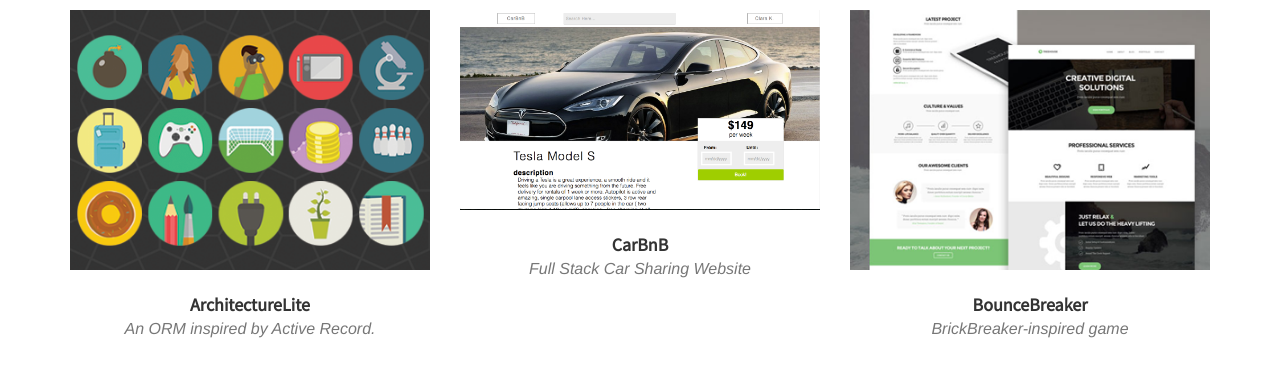
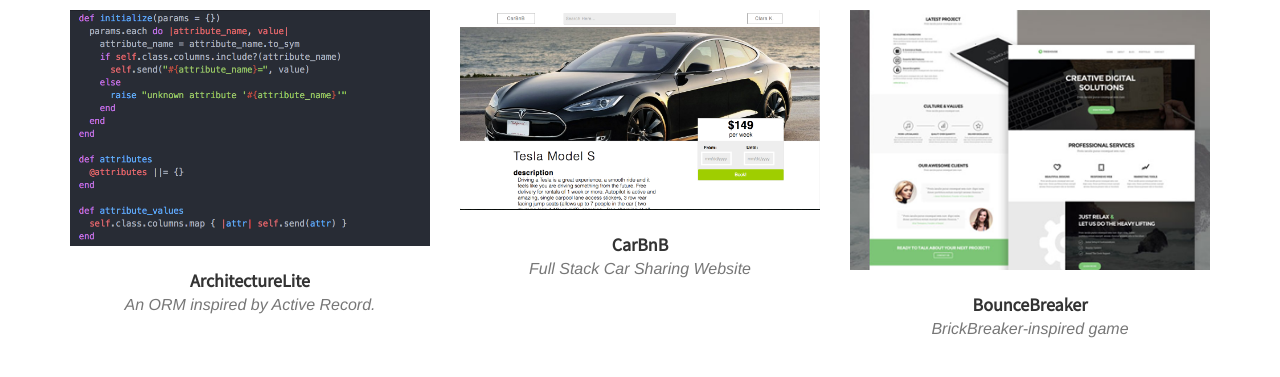
Before and after one commit to justinwie/justinwie, a website: page index.html in a window 1280 px wide. Shown: the part 679-1056 px from the top of the page. Drawn offline with nearby package versions, Linux system fonts and the light colour scheme; a web font is replaced by a local one.

Commit message:
Add archlite picture, change title

```diff
--- a/index.html
+++ b/index.html
@@ -9,7 +9,7 @@
     <meta name="description" content="">
     <meta name="author" content="">
 
-    <title>Agency - Start Bootstrap Theme</title>
+    <title>Justin Wie</title>
 
     <!-- Bootstrap Core CSS -->
     <link href="vendor/bootstrap/css/bootstrap.css" rel="stylesheet">
@@ -104,7 +104,7 @@
                                 <i class="fa fa-plus fa-3x"></i>
                             </div>
                         </div>
-                        <img src="img/portfolio/roundicons.png" class="img-responsive" alt="">
+                        <img src="img/portfolio/architecturelite.png" class="img-responsive" alt="">
                     </a>
                     <div class="portfolio-caption">
                         <h4>ArchitectureLite</h4>
```
Also changed, not shown: img/portfolio/architecturelite.png (added).
